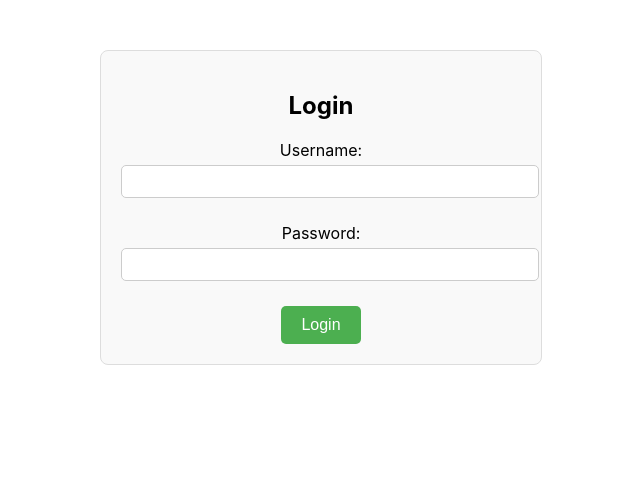
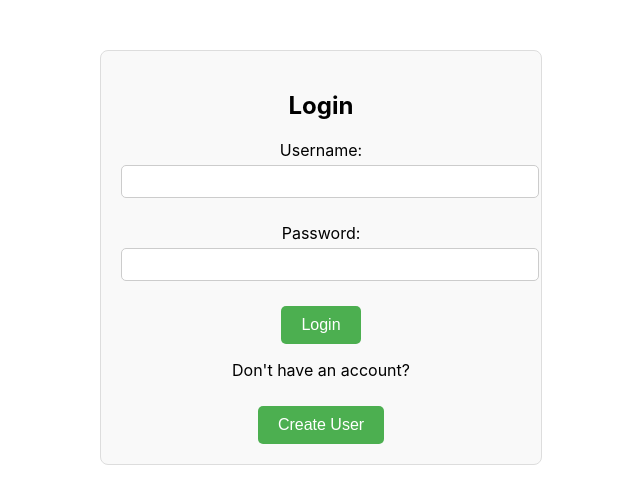
Before and after one commit to austinerhartm/BRAVEchild, a React (Create React App) app in the folder bravechild/: page /login in a window 1280 px wide. Shown: the top 504 px of the page, without its empty margins (319-959 px from the left). Built offline with nearby package versions, Linux system fonts and the light colour scheme; no server answers.

Commit message:
Added button to navigate from login page to create user page

```diff
--- a/bravechild/src/components/login.js
+++ b/bravechild/src/components/login.js
@@ -1,6 +1,6 @@
 //Library imports
 import React, { useState } from 'react';
-import { useNavigate } from 'react-router';
+import { useNavigate, Link } from 'react-router';
 import { loginUser } from '../services/loginAuth';
 import PropTypes from 'prop-types';
 
@@ -8,7 +8,6 @@ import PropTypes from 'prop-types';
 import './login.css';
 
 const Login = () => {
-    const navigate = useNavigate();
     const [username, setUsername] = useState('');
     const [password, setPassword] = useState('');
     const [error, setError] = useState(null);
@@ -43,6 +42,10 @@ const Login = () => {
                 <button type='submit'>Login</button>
             </form>
             {error && <p>{error}</p>}
+            <p>Don't have an account?</p>
+            <Link to='/create-user'>
+                <button className='create-user-button'>Create User</button>
+            </Link>
         </div>
   );
 };
```
